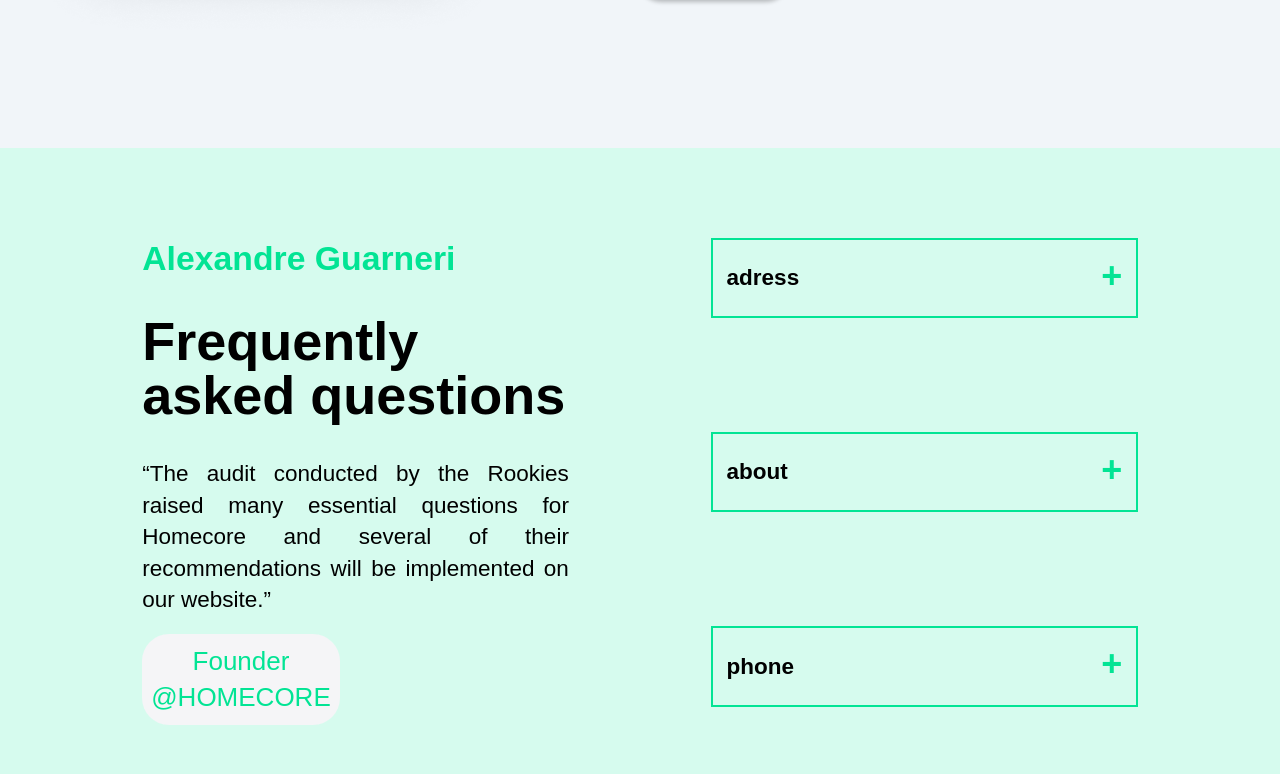
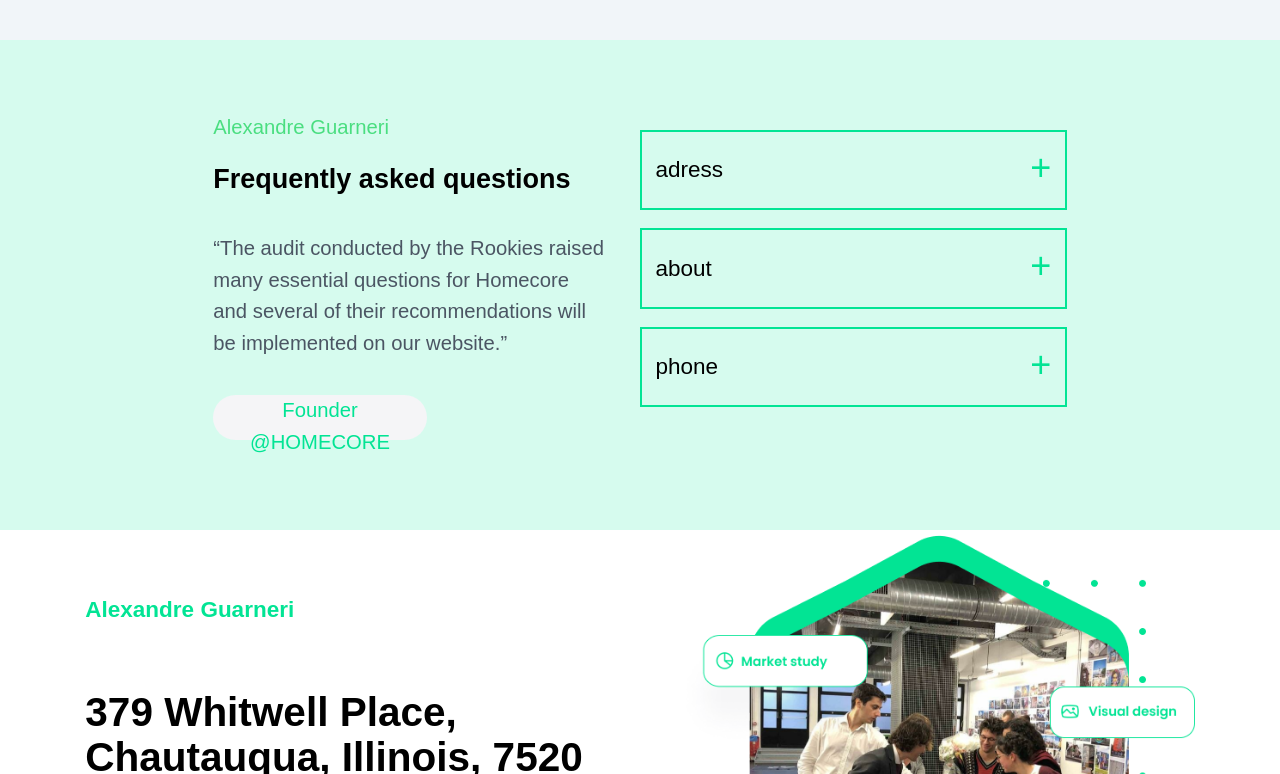
Before and after one commit to WildCodeSchool/2022-03-JS-Remote-404-Rookies-CMS, a React (Vite) app in the folder frontend/: page / in a window 1280 px wide. Shown: the part 1806-2580 px from the top of the page. Built offline with nearby package versions, Linux system fonts and the light colour scheme.

Commit message:
add responsive to module3E & module4E

```diff
--- a/frontend/src/components/Footer.jsx
+++ b/frontend/src/components/Footer.jsx
@@ -142,7 +142,7 @@ function Footer() {
           <p className="text-base  text-gray-400">Privacy policy</p>
         </div>
         <p className="flex justify-end text-base text-gray-400">
-          2022 Rookies SAS.  All rights reserved
+          2022 Rookies SAS. All rights reserved
         </p>
       </div>
     </footer>
--- a/frontend/src/components/Module3E.jsx
+++ b/frontend/src/components/Module3E.jsx
@@ -8,7 +8,7 @@ import GetStarted from "./GetStarted";
 function Module3E() {
   return (
     <section className="bg-slate-100 text-gray-800">
-      <div className="container mx-auto flex px-5 py-24 md:flex-row flex-col items-center space-x-4">
+      <div className="container mx-auto flex px-5 py-12 md:flex-row flex-col items-center space-x-4">
         <div className="lg:max-w-lg mr-4 lg:w-full md:w-1/2 w-5/6 ">
           <img className="object-cover object-center" src={image} alt="hero" />
         </div>
@@ -17,15 +17,15 @@ function Module3E() {
           <h2 className="text-3xl mb-4 font-bold text-gray-900">
             {Jason[0].headline}
           </h2>
-          <p className=" mb-8 leading-relaxed">{Jason[0].text}</p>
+          <p className=" mb-8 ">{Jason[0].text}</p>
           <div className=" mb-2 flex">
             <img className=" mr-2" src={checkbox} alt="hero" />
-            <p className="text-sm space-x-4">{Jason[0].tickphrase1}</p>
+            <p className="text-sm mb-4 space-x-4">{Jason[0].tickphrase1}</p>
           </div>
 
           <div className="mb-8 flex">
             <img className="mr-2" src={checkbox} alt="hero" />
-            <p className="text-sm space-x-4">{Jason[0].tickphrase2}</p>
+            <p className="text-sm mb-4 space-x-4">{Jason[0].tickphrase2}</p>
           </div>
           <GetStarted />
         </div>
--- a/frontend/src/components/Module4E.jsx
+++ b/frontend/src/components/Module4E.jsx
@@ -2,26 +2,33 @@ import "../css/summary.css";
 
 function Module4E(jason) {
   return (
-    <section className="bg4E flex justify-evenly py-16 ">
-      <div className=" w-1/3 flex flex-col justify-between">
-        <h2 className="tc4E text-3xl font-bold py-4 ">{jason[0].name}</h2>
-        <h3 className="text-5xl py-4 font-bold">{jason[0].gender}</h3>
-        <p className="text-xl py-4 text-justify">{jason[0].about}</p>
-        <button type="button" className="w-min p-2 bg4e-button rounded-3xl">
-          {jason[0].email}
-        </button>
+    <section className="bg4E max-w-md py-16 lg:max-w-full lg:flex flex-row lg:justify-center">
+      <div className="lg:w-1/3 flex flex-col justify-center">
+        <h2 className="text-lg text-bold text-green-400 mx-4">
+          {jason[0].name}
+        </h2>
+        <h3 className="text-2xl text-gree font-bold m-4">{jason[0].gender}</h3>
+        <p className="text-lg text-gray-600 m-4 ">{jason[0].about}</p>
+        <div className="flex justify-center lg:justify-start">
+          <button
+            type="button"
+            className="bg4e-button text-lg rounded-3xl w-1/2 h-10 m-4  "
+          >
+            {jason[0].email}
+          </button>
+        </div>
       </div>
-      <div className="w-1/3 flex flex-col justify-between">
-        <details className="bc4E border-2  p-3 my-4">
-          <summary className="ds4E font-semibold">adress</summary>
+      <div className="mx-4 lg:w-1/3 ">
+        <details className="bc4E border-2 text-gray-600 p-3 my-4">
+          <summary className="ds4E text-black font-lightbold">adress</summary>
           {jason[0].address}
         </details>
-        <details className="bc4E border-2  p-3 my-4">
-          <summary className="ds4E font-semibold">about</summary>
+        <details className="bc4E border-2 text-gray-600 p-3 my-4">
+          <summary className="ds4E text-black font-lightbold">about</summary>
           {jason[0].about}
         </details>
-        <details className="bc4E border-2  p-3 my-4">
-          <summary className="ds4E font-semibold">phone</summary>
+        <details className="bc4E border-2 text-gray-600 p-3 my-4">
+          <summary className="ds4E text-black font-lightbold">phone</summary>
           {jason[0].phone}
         </details>
       </div>
```
